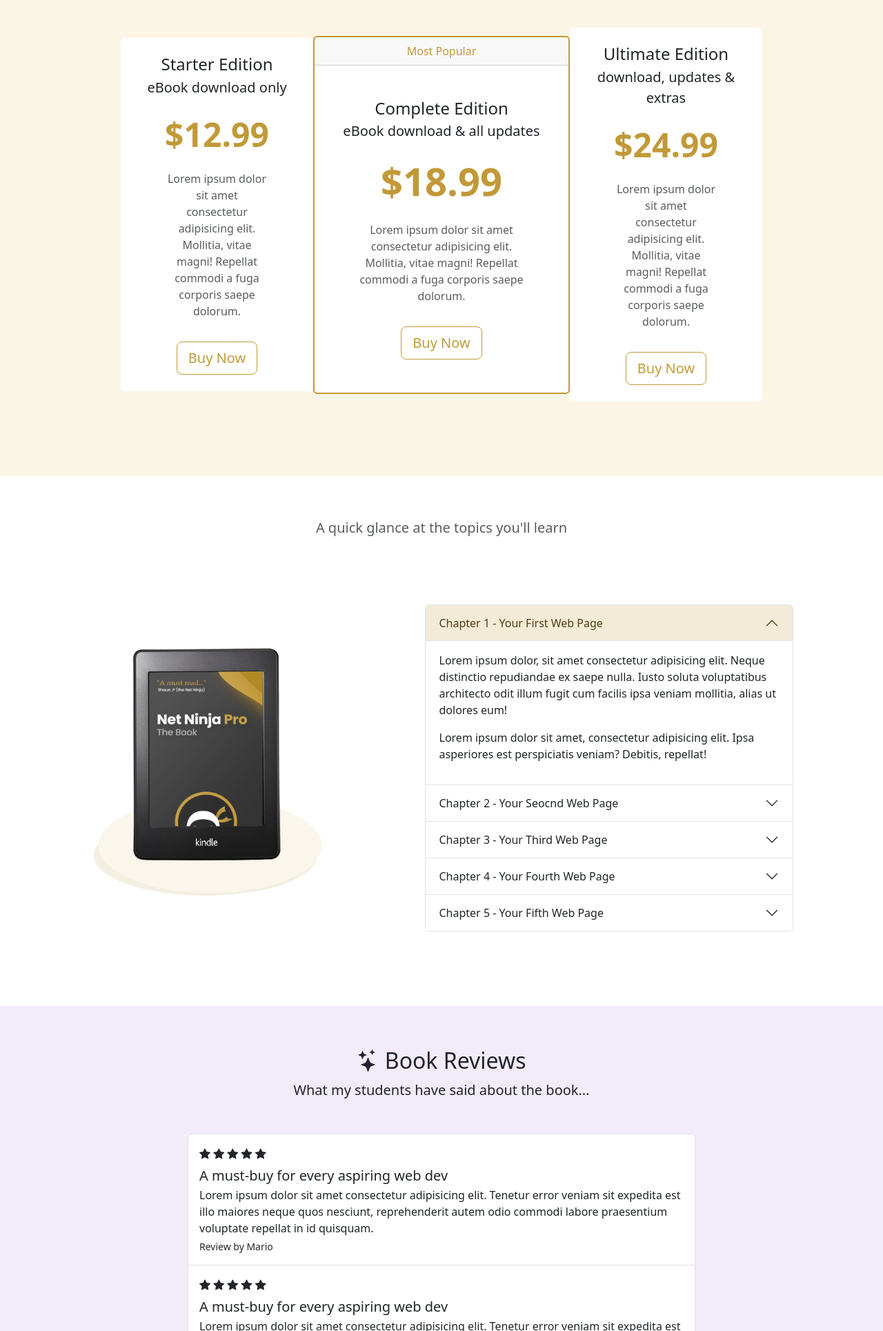
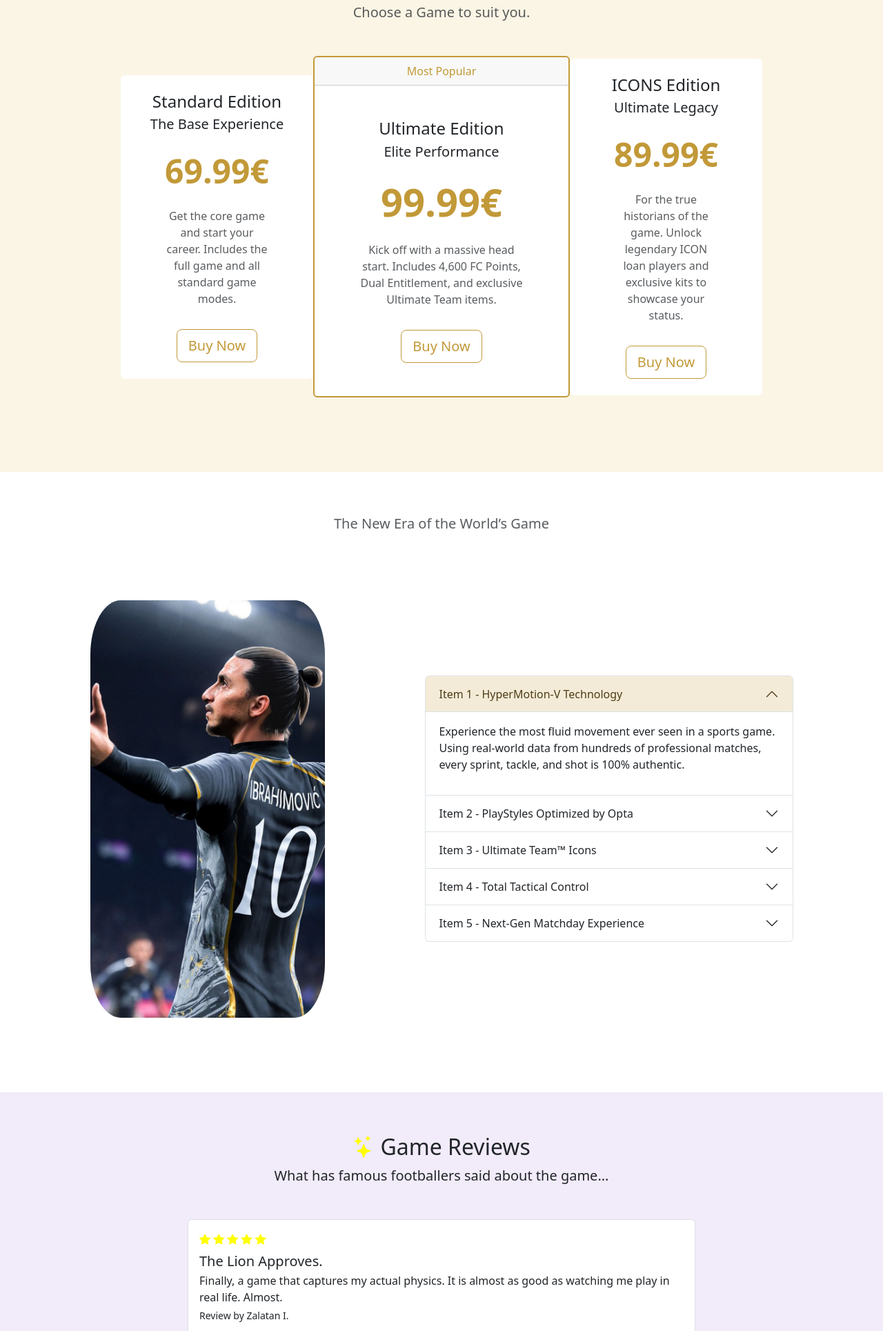
Before and after one commit to ChrisVoco/Bootstrap5, a website: page index.html in a window 1280 px wide. Shown: the part 871-2800 px from the top of the page at 69% size. Drawn offline with nearby package versions, Linux system fonts and the light colour scheme.

Commit message:
Changes some stuff not finished yet.

```diff
--- a/index.html
+++ b/index.html
@@ -3,16 +3,13 @@
     <meta charset="UTF-8" />
     <meta https-equiv="X-UA-Compatible" content="IE=edge" />
     <meta name="viewport" content="width=device-width, initial-scale=1.0" />
-    <link
-      href="css/main.min.css"
-      rel="stylesheet"
-    />
+    <link href="css/main.min.css" rel="stylesheet" />
     <link
       rel="stylesheet"
       href="https://cdn.jsdelivr.net/npm/bootstrap-icons@1.5.0/font/bootstrap-icons.css"
     />
 
-    <title>Chris Valge - the Wargod</title>
+    <title>Electronic Arts - EA Sports FC26</title>
     <style>
       section {
         padding: 60px 0;
@@ -26,7 +23,7 @@
         <!-- navbar brand / title -->
         <a class="navbar-brand" href="#intro">
           <span class="text-secondary fw-bold"
-            ><i class="bi bi-book-half"></i> Valge - Nice
+            ><i class="bi bi-controller"></i> Electronic Arts - EA Sports FC26
           </span>
         </a>
         <!-- toggle button for mobile nav -->
@@ -49,7 +46,7 @@
         >
           <ul class="navbar-nav">
             <li class="nav-item">
-              <a class="nav-link" href="#topics">About The Book</a>
+              <a class="nav-link" href="#topics">About The Game</a>
             </li>
             <li class="nav-item">
               <a class="nav-link" href="#reviews">Reviews</a>
@@ -74,12 +71,13 @@
         <div class="row g-4 justify-content-center align-items-center">
           <div class="col-md-5 text-center text-md-start">
             <h1>
-              <div class="display-2">Black-Belt</div>
-              <div class="display-5 text-muted">Your Coding Skills</div>
+              <div class="display-2">EA Sports FC26</div>
+              <div class="display-5 text-muted">The World’s Game. Evolved.</div>
             </h1>
             <p class="lead my-4 text-muted">
-              Lorem ipsum dolor sit amet consectetur adipisicing elit.
-              Laboriosam, dignissimos?
+              Experience the most true-to-life football experience ever. Master
+              the pitch with all-new HyperMotion-V technology and lead your club
+              to glory in the most immersive FC ever built.
             </p>
             <a href="#pricing" class="btn btn-secondary btn-lg">Buy Now</a>
             <a
@@ -93,15 +91,12 @@
             </a>
           </div>
           <div class="col-md-5 text-center d-none d-md-block">
-            <span
-              class="tt"
-              data-bs-placement="bottom"
-              title="Net Ninja Book Cover"
-            >
+            <span class="tt" data-bs-placement="bottom" title="EA Sports FC26">
               <img
-                src="/assets/ebook-cover.png"
+                src="assets/game.jpg"
                 class="img-fluid"
-                alt="ebook"
+                style="border-radius: 23%"
+                alt="FC26"
               />
             </span>
           </div>
@@ -114,20 +109,19 @@
       <div class="container-lg">
         <div class="text-center">
           <h2>Pricing Plans</h2>
-          <p class="lead text-muted">Choose a pricing plan to suit you.</p>
+          <p class="lead text-muted">Choose a Game to suit you.</p>
         </div>
 
         <div class="row my-5 g-0 align-items-center justify-content-center">
           <div class="col-8 col-lg-4 col-xl-3">
             <div class="card border-0">
               <div class="card-body text-center py-4">
-                <h4 class="card-title">Starter Edition</h4>
-                <p class="lead card-subtitle">eBook download only</p>
-                <p class="display-5 my-4 text-primary fw-bold">$12.99</p>
+                <h4 class="card-title">Standard Edition</h4>
+                <p class="lead card-subtitle">The Base Experience</p>
+                <p class="display-5 my-4 text-primary fw-bold">69.99€</p>
                 <p class="card-text mx-5 text-muted d-none d-lg-block">
-                  Lorem ipsum dolor sit amet consectetur adipisicing elit.
-                  Mollitia, vitae magni! Repellat commodi a fuga corporis saepe
-                  dolorum.
+                  Get the core game and start your career. Includes the full
+                  game and all standard game modes.
                 </p>
                 <a href="#" class="btn btn-outline-primary btn-lg mt-3"
                   >Buy Now</a
@@ -142,13 +136,12 @@
                 Most Popular
               </div>
               <div class="card-body text-center py-5">
-                <h4 class="card-title">Complete Edition</h4>
-                <p class="lead card-subtitle">eBook download & all updates</p>
-                <p class="display-4 my-4 text-primary fw-bold">$18.99</p>
+                <h4 class="card-title">Ultimate Edition</h4>
+                <p class="lead card-subtitle">Elite Performance</p>
+                <p class="display-4 my-4 text-primary fw-bold">99.99€</p>
                 <p class="card-text mx-5 text-muted d-none d-lg-block">
-                  Lorem ipsum dolor sit amet consectetur adipisicing elit.
-                  Mollitia, vitae magni! Repellat commodi a fuga corporis saepe
-                  dolorum.
+                  Kick off with a massive head start. Includes 4,600 FC Points,
+                  Dual Entitlement, and exclusive Ultimate Team items.
                 </p>
                 <a href="#" class="btn btn-outline-primary btn-lg mt-3"
                   >Buy Now</a
@@ -160,13 +153,12 @@
           <div class="col-8 col-lg-4 col-xl-3">
             <div class="card border-0">
               <div class="card-body text-center py-4">
-                <h4 class="card-title">Ultimate Edition</h4>
-                <p class="lead card-subtitle">download, updates & extras</p>
-                <p class="display-5 my-4 text-primary fw-bold">$24.99</p>
+                <h4 class="card-title">ICONS Edition</h4>
+                <p class="lead card-subtitle">Ultimate Legacy</p>
+                <p class="display-5 my-4 text-primary fw-bold">89.99€</p>
                 <p class="card-text mx-5 text-muted d-none d-lg-block">
-                  Lorem ipsum dolor sit amet consectetur adipisicing elit.
-                  Mollitia, vitae magni! Repellat commodi a fuga corporis saepe
-                  dolorum.
+                  For the true historians of the game. Unlock legendary ICON
+                  loan players and exclusive kits to showcase your status.
                 </p>
                 <a href="#" class="btn btn-outline-primary btn-lg mt-3"
                   >Buy Now</a
@@ -182,14 +174,17 @@
     <section id="topics">
       <div class="container-md">
         <div class="text-center">
-          <p class="lead text-muted">
-            A quick glance at the topics you'll learn
-          </p>
+          <p class="lead text-muted">The New Era of the World’s Game</p>
         </div>
 
         <div class="row my-5 g-5 justify-content-around align-items-center">
           <div class="col-6 col-lg-4">
-            <img src="assets/kindle.png" class="img-fluid" alt="ebook" />
+            <img
+              src="assets/Ibra.jpeg"
+              class="img-fluid"
+              style="border-radius: 13%"
+              alt="Ibrahimović"
+            />
           </div>
 
           <div class="col-lg-6">
@@ -205,7 +200,7 @@
                     aria-expanded="true"
                     aria-controls="chapter-1"
                   >
-                    Chapter 1 - Your First Web Page
+                    Item 1 - HyperMotion-V Technology
                   </button>
                 </h2>
                 <div
@@ -216,15 +211,9 @@
                 >
                   <div class="accordion-body">
                     <p>
-                      Lorem ipsum dolor, sit amet consectetur adipisicing elit.
-                      Neque distinctio repudiandae ex saepe nulla. Iusto soluta
-                      voluptatibus architecto odit illum fugit cum facilis ipsa
-                      veniam mollitia, alias ut dolores eum!
-                    </p>
-                    <p>
-                      Lorem ipsum dolor sit amet, consectetur adipisicing elit.
-                      Ipsa asperiores est perspiciatis veniam? Debitis,
-                      repellat!
+                      Experience the most fluid movement ever seen in a sports
+                      game. Using real-world data from hundreds of professional
+                      matches, every sprint, tackle, and shot is 100% authentic.
                     </p>
                   </div>
                 </div>
@@ -239,7 +228,7 @@
                     aria-expanded="true"
                     aria-controls="chapter-2"
                   >
-                    Chapter 2 - Your Seocnd Web Page
+                    Item 2 - PlayStyles Optimized by Opta
                   </button>
                 </h2>
                 <div
@@ -250,15 +239,9 @@
                 >
                   <div class="accordion-body">
                     <p>
-                      Lorem ipsum dolor, sit amet consectetur adipisicing elit.
-                      Neque distinctio repudiandae ex saepe nulla. Iusto soluta
-                      voluptatibus architecto odit illum fugit cum facilis ipsa
-                      veniam mollitia, alias ut dolores eum!
-                    </p>
-                    <p>
-                      Lorem ipsum dolor sit amet, consectetur adipisicing elit.
-                      Ipsa asperiores est perspiciatis veniam? Debitis,
-                      repellat!
+                      Go beyond overall ratings with specialized abilities. From
+                      Zlatan’s "Power Shot" to clinical finishing, players feel
+                      and play like their real-world counterparts.
                     </p>
                   </div>
                 </div>
@@ -273,7 +256,7 @@
                     aria-expanded="true"
                     aria-controls="chapter-3"
                   >
-                    Chapter 3 - Your Third Web Page
+                    Item 3 - Ultimate Team™ Icons
                   </button>
                 </h2>
                 <div
@@ -284,15 +267,9 @@
                 >
                   <div class="accordion-body">
                     <p>
-                      Lorem ipsum dolor, sit amet consectetur adipisicing elit.
-                      Neque distinctio repudiandae ex saepe nulla. Iusto soluta
-                      voluptatibus architecto odit illum fugit cum facilis ipsa
-                      veniam mollitia, alias ut dolores eum!
-                    </p>
-                    <p>
-                      Lorem ipsum dolor sit amet, consectetur adipisicing elit.
-                      Ipsa asperiores est perspiciatis veniam? Debitis,
-                      repellat!
+                      Build your dream squad by adding legends of the game.
+                      Relive the glory days with revamped Icon chemistry that
+                      makes team building more flexible than ever.
                     </p>
                   </div>
                 </div>
@@ -307,7 +284,7 @@
                     aria-expanded="true"
                     aria-controls="chapter-4"
                   >
-                    Chapter 4 - Your Fourth Web Page
+                    Item 4 - Total Tactical Control
                   </button>
                 </h2>
                 <div
@@ -318,15 +295,9 @@
                 >
                   <div class="accordion-body">
                     <p>
-                      Lorem ipsum dolor, sit amet consectetur adipisicing elit.
-                      Neque distinctio repudiandae ex saepe nulla. Iusto soluta
-                      voluptatibus architecto odit illum fugit cum facilis ipsa
-                      veniam mollitia, alias ut dolores eum!
-                    </p>
-                    <p>
-                      Lorem ipsum dolor sit amet, consectetur adipisicing elit.
-                      Ipsa asperiores est perspiciatis veniam? Debitis,
-                      repellat!
+                      New AI models allow you to dictate team shape and press
+                      height with precision. Master the "Tiki-Taka" or the
+                      "Gegenpress" with one-touch tactical swaps.
                     </p>
                   </div>
                 </div>
@@ -341,7 +312,7 @@
                     aria-expanded="true"
                     aria-controls="chapter-5"
                   >
-                    Chapter 5 - Your Fifth Web Page
+                    Item 5 - Next-Gen Matchday Experience
                   </button>
                 </h2>
                 <div
@@ -352,15 +323,8 @@
                 >
                   <div class="accordion-body">
                     <p>
-                      Lorem ipsum dolor, sit amet consectetur adipisicing elit.
-                      Neque distinctio repudiandae ex saepe nulla. Iusto soluta
-                      voluptatibus architecto odit illum fugit cum facilis ipsa
-                      veniam mollitia, alias ut dolores eum!
-                    </p>
-                    <p>
-                      Lorem ipsum dolor sit amet, consectetur adipisicing elit.
-                      Ipsa asperiores est perspiciatis veniam? Debitis,
-                      repellat!
+                      From dynamic 3D pitch wear to enhanced stadium atmosphere,
+                      every match feels like a cup final.
                     </p>
                   </div>
                 </div>
@@ -375,97 +339,75 @@
     <section id="reviews" class="bg-altlight">
       <div class="container-lg">
         <div class="text-center">
-          <h2><i class="bi bi-stars"></i> Book Reviews</h2>
-          <p class="lead">What my students have said about the book...</p>
+          <h2><i class="bi bi-stars" style="color: yellow;"></i> Game Reviews</h2>
+          <p class="lead">What has famous footballers said about the game...</p>
         </div>
 
         <div class="row justify-content-center my-5">
           <div class="col-lg-8">
             <div class="list-group">
               <div class="list-group-item py-3">
-                <div class="pb-2">
+                <div class="pb-2" style="color: yellow">
                   <i class="bi bi-star-fill"></i>
                   <i class="bi bi-star-fill"></i>
                   <i class="bi bi-star-fill"></i>
                   <i class="bi bi-star-fill"></i>
                   <i class="bi bi-star-fill"></i>
                 </div>
-                <h5 class="mb-1">A must-buy for every aspiring web dev</h5>
+                <h5 class="mb-1">The Lion Approves.</h5>
                 <p class="mb-1">
-                  Lorem ipsum dolor sit amet consectetur adipisicing elit.
-                  Tenetur error veniam sit expedita est illo maiores neque quos
-                  nesciunt, reprehenderit autem odio commodi labore praesentium
-                  voluptate repellat in id quisquam.
+                  Finally, a game that captures my actual physics. It is almost
+                  as good as watching me play in real life. Almost.
                 </p>
-                <small>Review by Mario</small>
+                <small>Review by Zalatan I.</small>
               </div>
               <div class="list-group-item py-3">
-                <div class="pb-2">
+                <div class="pb-2" style="color: yellow">
                   <i class="bi bi-star-fill"></i>
                   <i class="bi bi-star-fill"></i>
                   <i class="bi bi-star-fill"></i>
                   <i class="bi bi-star-fill"></i>
                   <i class="bi bi-star-fill"></i>
                 </div>
-                <h5 class="mb-1">A must-buy for every aspiring web dev</h5>
+                <h5 class="mb-1">The most realistic FC yet.</h5>
                 <p class="mb-1">
-                  Lorem ipsum dolor sit amet consectetur adipisicing elit.
-                  Tenetur error veniam sit expedita est illo maiores neque quos
-                  nesciunt, reprehenderit autem odio commodi labore praesentium
-                  voluptate repellat in id quisquam.
+                  HyperMotion-V is a literal game changer. The way the players
+                  move and the ball reacts to the pitch makes this the
+                  definitive football simulation.
                 </p>
-                <small>Review by Mario</small>
+                <small>Review by IGN Sports</small>
               </div>
               <div class="list-group-item py-3">
-                <div class="pb-2">
+                <div class="pb-2" style="color: yellow">
                   <i class="bi bi-star-fill"></i>
                   <i class="bi bi-star-fill"></i>
                   <i class="bi bi-star-fill"></i>
                   <i class="bi bi-star-fill"></i>
                   <i class="bi bi-star-fill"></i>
                 </div>
-                <h5 class="mb-1">A must-buy for every aspiring web dev</h5>
+                <h5 class="mb-1">Ultimate Team is back!</h5>
                 <p class="mb-1">
-                  Lorem ipsum dolor sit amet consectetur adipisicing elit.
-                  Tenetur error veniam sit expedita est illo maiores neque quos
-                  nesciunt, reprehenderit autem odio commodi labore praesentium
-                  voluptate repellat in id quisquam.
+                  The new Evolution system makes building a squad feel personal
+                  again. Taking a bronze player to 90+ OVR is the most fun I've
+                  had in years.
                 </p>
-                <small>Review by Mario</small>
+                <small>Review by FUT Weekly</small>
               </div>
               <div class="list-group-item py-3">
-                <div class="pb-2">
-                  <i class="bi bi-star-fill"></i>
-                  <i class="bi bi-star-fill"></i>
-                  <i class="bi bi-star-fill"></i>
-                  <i class="bi bi-star-fill"></i>
-                  <i class="bi bi-star-fill"></i>
-                </div>
-                <h5 class="mb-1">A must-buy for every aspiring web dev</h5>
-                <p class="mb-1">
-                  Lorem ipsum dolor sit amet consectetur adipisicing elit.
-                  Tenetur error veniam sit expedita est illo maiores neque quos
-                  nesciunt, reprehenderit autem odio commodi labore praesentium
-                  voluptate repellat in id quisquam.
-                </p>
-                <small>Review by Mario</small>
-              </div>
-              <div class="list-group-item py-3">
-                <div class="pb-2">
+                <div class="pb-2" style="color: yellow">
                   <i class="bi bi-star-fill"></i>
                   <i class="bi bi-star-fill"></i>
                   <i class="bi bi-star-fill"></i>
                   <i class="bi bi-star-fill"></i>
                   <i class="bi bi-star-half"></i>
                 </div>
-                <h5 class="mb-1">A must-buy for every aspiring web dev</h5>
+                <h5 class="mb-1">Tactical Depth is insane.</h5>
                 <p class="mb-1">
-                  Lorem ipsum dolor sit amet consectetur adipisicing elit.
-                  Tenetur error veniam sit expedita est illo maiores neque quos
-                  nesciunt, reprehenderit autem odio commodi labore praesentium
-                  voluptate repellat in id quisquam.
+                  For the first time, your tactical choices actually matter. If
+                  you don't set up your Gegenpress correctly, you will get
+                  punished. Brilliant.
                 </p>
-                <small>Review by Mario</small>
+                <small>Review by EuroGamer</small>
               </div>
             </div>
           </div>
--- a/sass/main.scss
+++ b/sass/main.scss
@@ -6,7 +6,7 @@ $light: #fbf5e5;
 
 $custom-theme-colors: (
     "altlight": #f2ebfa,
-    "altdark": #522192
+    "altdark": #522192,
 );
 
 @import "../node_modules/bootstrap/scss/variables";
```
Also changed, not shown: assets/Ibra.jpeg (added), assets/ebook-cover.png (deleted), assets/game.jpg (added), assets/kindle.png (deleted).
